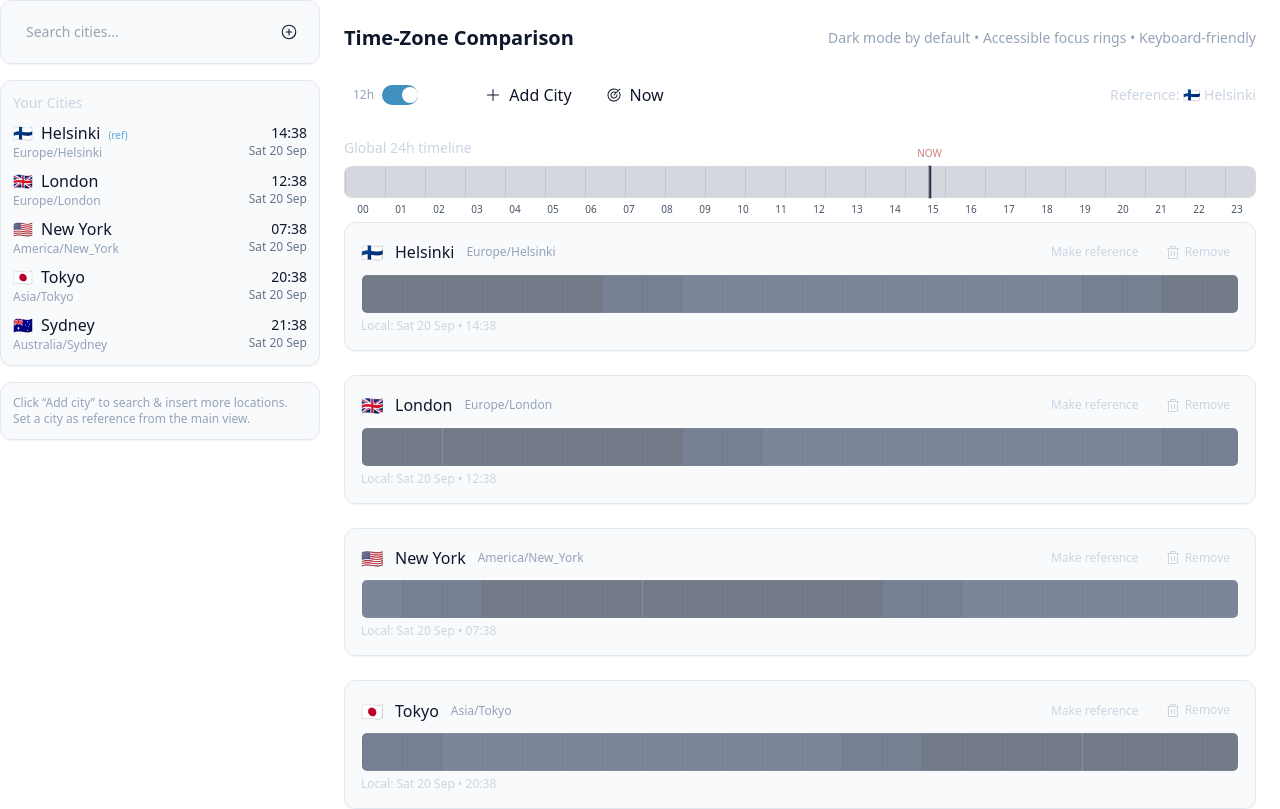
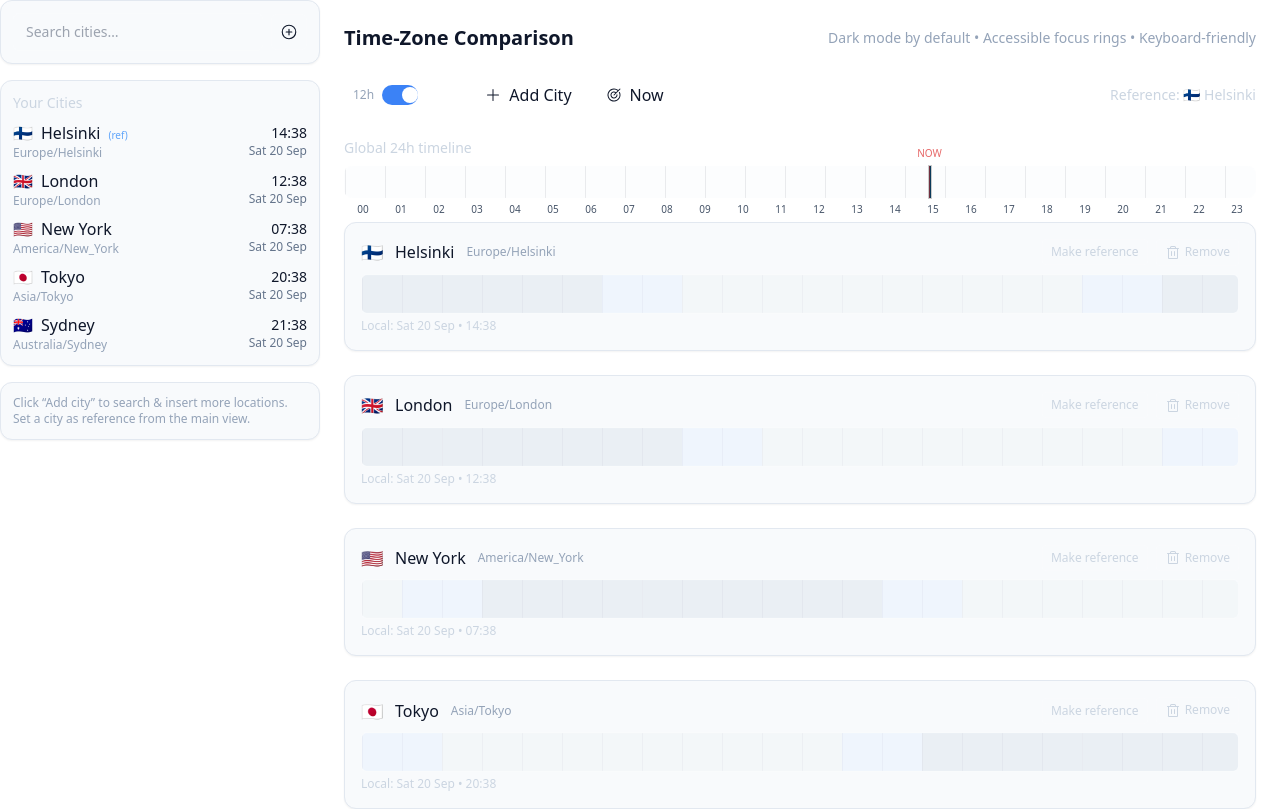
Before and after one commit to aidendmercer/Tim-Zone-Helper, a Next.js app: page / in a window 1280 px wide. Shown: the top 809 px of the page. Built offline with nearby package versions, Linux system fonts and the light colour scheme.

Commit message:
Update tailwind.config.ts

```diff
--- a/tailwind.config.ts
+++ b/tailwind.config.ts
@@ -1,7 +1,7 @@
 import type { Config } from "tailwindcss";
 
 export default {
-  darkMode: "class",
+  darkMode: "class", // keep support, but we won't force it
   content: [
     "./app/**/*.{ts,tsx}",
     "./components/**/*.{ts,tsx}"
@@ -9,46 +9,46 @@ export default {
   theme: {
     extend: {
       colors: {
-        // Muted palette (dark-first)
+        // Keep existing names but ensure they look fine in light mode
         ink: {
-          DEFAULT: "#0b1220",
-          50: "#0b1220",
-          100: "#0f172a",
-          200: "#121a2f",
-          300: "#172136",
-          400: "#1b273f",
-          500: "#20304b"
+          DEFAULT: "#ffffff",
+          50: "#ffffff",
+          100: "#f8fafc",
+          200: "#f1f5f9",
+          300: "#e2e8f0",
+          400: "#cbd5e1",
+          500: "#94a3b8"
         },
         slatey: {
-          100: "#e5e7eb",
-          200: "#cbd5e1",
-          300: "#94a3b8",
-          400: "#64748b",
-          500: "#475569",
-          600: "#334155",
-          700: "#1f2937",
-          800: "#111827",
-          900: "#0b1220"
+          100: "#0f172a", /* inverse mapping for text usage in code */
+          200: "#1e293b",
+          300: "#334155",
+          400: "#475569",
+          500: "#64748b",
+          600: "#94a3b8",
+          700: "#cbd5e1",
+          800: "#e2e8f0",
+          900: "#f8fafc"
         },
         accent: {
-          // subtle blue-cyan for highlights
-          400: "#5aa7d7",
-          500: "#3f8fbf",
-          600: "#2e6f99"
+          400: "#60a5fa",
+          500: "#3b82f6",
+          600: "#2563eb"
         },
         dayperiod: {
-          night: "#1b273f",
-          dawn: "#22304e",
-          day: "#2a3a59",
-          dusk: "#22304e"
+          /* Muted, light-friendly fills for timelines */
+          night: "#e2e8f0",  /* slate-200 */
+          dawn: "#eaf2ff",   /* soft blue tint */
+          day: "#f1f5f9",    /* slate-100 */
+          dusk: "#eaf2ff"
         },
         marker: {
           selected: "#0b3a5a",
-          now: "#b84a4a"
+          now: "#dc2626" /* red-600 with lower opacity in component */
         }
       },
       boxShadow: {
-        soft: "0 1px 0 0 rgba(255,255,255,0.02), 0 0 0 1px rgba(255,255,255,0.04) inset"
+        soft: "0 1px 0 0 rgba(0,0,0,0.02), 0 0 0 1px rgba(0,0,0,0.04) inset"
       }
     }
   },
```
